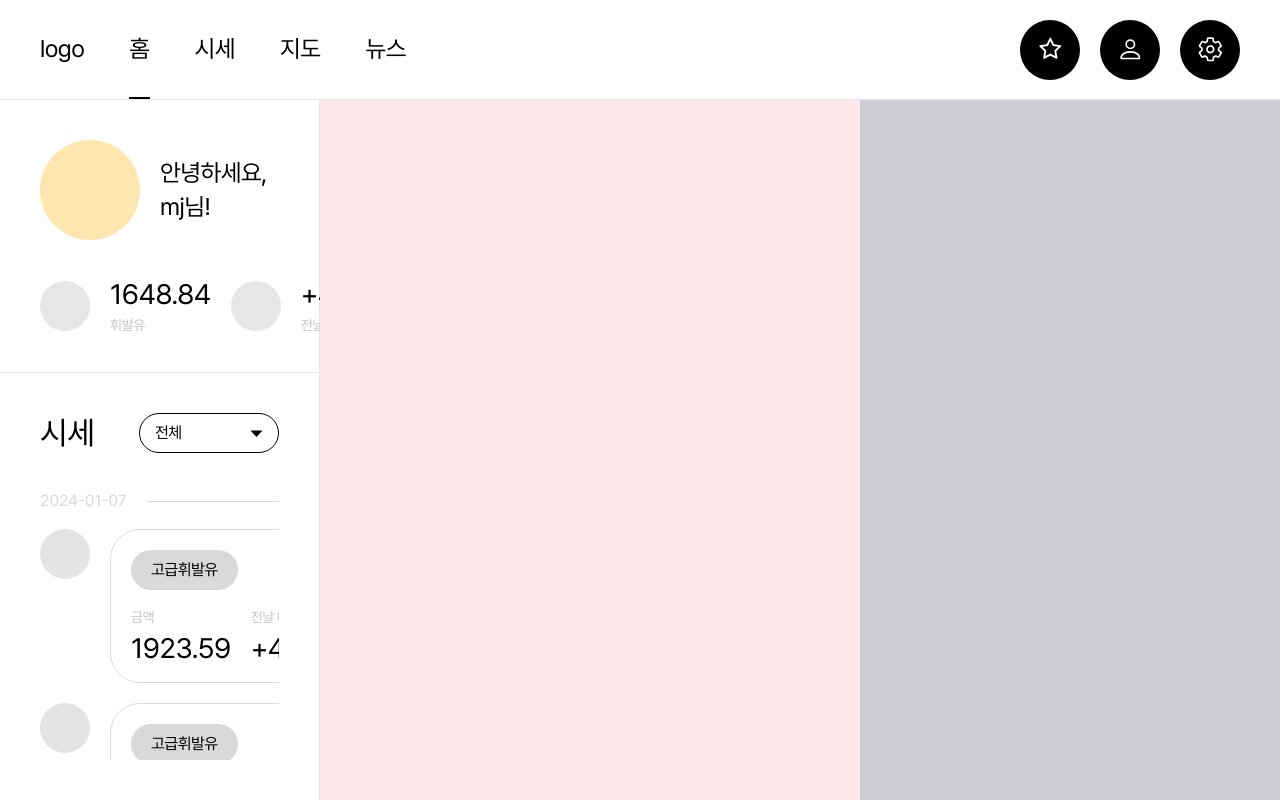
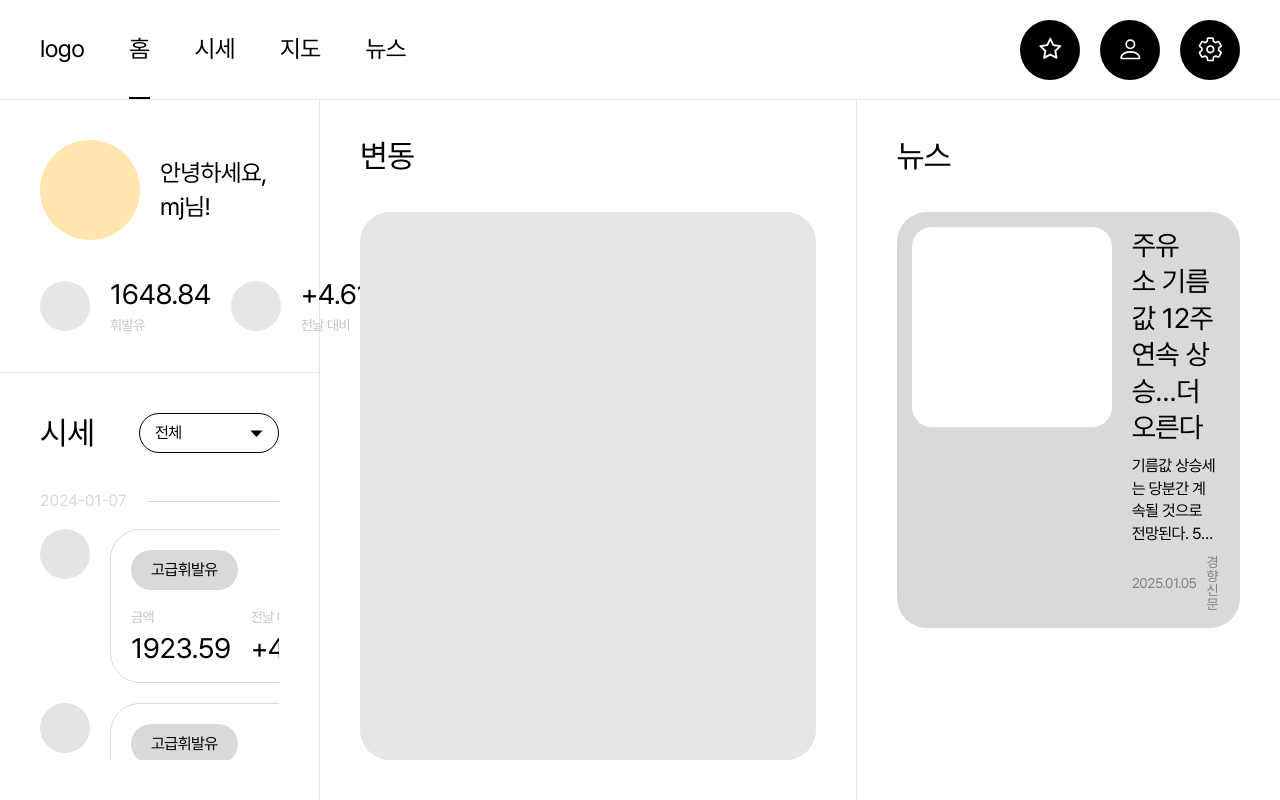
Before and after one commit to mmoengg/toy-oil-price, a Next.js app: page / in a window 1280 px wide. Built offline with nearby package versions, Linux system fonts and the light colour scheme.

Commit message:
design: 홈 - 변동, 뉴스 추가

```diff
--- a/app/(home)/page.tsx
+++ b/app/(home)/page.tsx
@@ -1,5 +1,7 @@
-import HomeAmount from '../../components/home-amount';
-import HomeMypage from '../../components/home-mypage';
+import HomeAmount from '../../components/home/home-amount';
+import HomeFluctuations from '../../components/home/home-fluctuations';
+import HomeMypage from '../../components/home/home-mypage';
+import HomeNews from '../../components/home/home-news';
 import OilInfo from '../../components/oil-info';
 import styles from '../../styles/home/home.module.css';
 import { API_URL } from '../contants';
@@ -111,9 +113,12 @@ export default async function Page() {
 				<HomeMypage />
 				<HomeAmount />
 			</div>
-			<div className={styles.center}></div>
-			<div className={styles.right}></div>
-			{/* <OilInfo oilData={oils} /> */}
+			<div className={styles.center}>
+				<HomeFluctuations />
+			</div>
+			<div className={styles.right}>
+				<HomeNews />
+			</div>
 		</div>
 	);
 }
--- a/components/home-amount-card.tsx
+++ b/components/home/home-amount-card.tsx
@@ -1,4 +1,4 @@
-import styles from '../styles/home/home-amount-card.module.css';
+import styles from '../../styles/home/home-amount-card.module.css';
 
 export default function HomeAmountCard() {
 	return (
--- a/components/home-amount.tsx
+++ b/components/home/home-amount.tsx
@@ -1,4 +1,4 @@
-import styles from '../styles/home/home-amount.module.css';
+import styles from '../../styles/home/home-amount.module.css';
 import HomeAmountCard from './home-amount-card';
 
 export default function HomeAmount() {
--- /dev/null
+++ b/components/home/home-fluctuations.tsx
@@ -0,0 +1,12 @@
+import styles from '../../styles/home/home-fluctuations.module.css';
+
+export default function HomeFluctuations() {
+	return (
+		<div className={styles.container}>
+			<div className={styles.title_wrap}>
+				<h2 className={styles.title}>변동</h2>
+			</div>
+			<div className={styles.chart}></div>
+		</div>
+	);
+}
--- a/components/home-mypage.tsx
+++ b/components/home/home-mypage.tsx
@@ -1,4 +1,4 @@
-import styles from '../styles/home/home-mypage.module.css';
+import styles from '../../styles/home/home-mypage.module.css';
 
 export default function HomeMypage() {
 	return (
@@ -23,7 +23,7 @@ export default function HomeMypage() {
 				<li>
 					<div className={styles.oil_icon}></div>
 					<div className={styles.info_box}>
-						<div className={styles.info_text}>+4.6</div>
+						<div className={styles.info_text}>+4.61</div>
 						<div className={styles.info_title}>전날 대비</div>
 					</div>
 				</li>
--- /dev/null
+++ b/components/home/home-news-card.tsx
@@ -0,0 +1,19 @@
+import styles from '../../styles/home/home-news-card.module.css';
+
+export default function HomeNewsCard() {
+	return (
+		<div className={styles.container}>
+			<div className={styles.main_img}></div>
+			<div className={styles.text_wrap}>
+				<div className={styles.title_wrap}>
+					<div className={styles.title}>주유소 기름값 12주 연속 상승…더 오른다</div>
+					<div className={styles.text}>기름값 상승세는 당분간 계속될 것으로 전망된다. 5일 한국석유공사 유가정보시스템 오피넷에 따르면 1월 첫째주(12월29일∼1월2일) 전국 주유소... 석유업계 관계자는 “최근 상승한 환율에 제품 가격 ...</div>
+				</div>
+				<div className={styles.info_wrap}>
+					<div className={styles.date}>2025.01.05</div>
+					<div className={styles.author}>경향 신문</div>
+				</div>
+			</div>
+		</div>
+	);
+}
--- /dev/null
+++ b/components/home/home-news.tsx
@@ -0,0 +1,15 @@
+import styles from '../../styles/home/home-news.module.css';
+import HomeNewsCard from './home-news-card';
+
+export default function HomeNews() {
+	return (
+		<div className={styles.container}>
+			<div className={styles.title_wrap}>
+				<h2 className={styles.title}>뉴스</h2>
+			</div>
+			<div>
+				<HomeNewsCard />
+			</div>
+		</div>
+	);
+}
--- a/styles/home/home-amount.module.css
+++ b/styles/home/home-amount.module.css
@@ -49,6 +49,10 @@
 	flex-direction: column;
 	gap: 40px;
 }
+.amount_wrap::-webkit-scrollbar {
+	width: 0px;
+}
+
 .amount_box {
 	width: 100%;
 	display: flex;
--- /dev/null
+++ b/styles/home/home-fluctuations.module.css
@@ -0,0 +1,27 @@
+.container {
+	width: 100%;
+	height: 100%;
+	padding: 40px;
+	border-right: 1px solid #e6e6e6;
+	display: flex;
+	flex-direction: column;
+	gap: 40px;
+}
+
+.title_wrap {
+	width: 100%;
+	display: flex;
+	align-items: center;
+	justify-content: space-between;
+}
+.title {
+	font-size: 32px;
+}
+
+.chart {
+	width: 100%;
+	height: 100%;
+	padding: 40px;
+	border-radius: 30px;
+	background-color: #e6e6e6;
+}
--- /dev/null
+++ b/styles/home/home-news-card.module.css
@@ -0,0 +1,62 @@
+.container {
+	width: 100%;
+	height: 100%;
+	padding: 15px 22px 17px 15px;
+	border-radius: 30px;
+	background-color: #d9d9d9;
+	display: flex;
+	align-items: start;
+	justify-content: start;
+	gap: 20px;
+}
+
+.main_img {
+	min-width: 200px;
+	min-height: 200px;
+	border-radius: 20px;
+	background-color: #fff;
+}
+
+.text_wrap {
+	width: 100%;
+	height: 100%;
+	display: flex;
+	align-items: start;
+	justify-content: space-between;
+	flex-direction: column;
+	gap: 10px;
+}
+
+.title_wrap {
+	width: 100%;
+	height: 100%;
+	display: flex;
+	align-items: start;
+	justify-content: start;
+	flex-direction: column;
+	gap: 10px;
+}
+.title_wrap .title {
+	font-size: 28px;
+	line-height: 1.3;
+}
+.title_wrap .text {
+	width: 100%;
+	height: 100%;
+	line-height: 1.4;
+	display: -webkit-box;
+	-webkit-box-orient: vertical;
+	overflow: hidden;
+	-webkit-line-clamp: 4;
+}
+
+.info_wrap {
+	width: 100%;
+	height: 20%;
+	font-size: 14px;
+	color: #838383;
+	display: flex;
+	align-items: center;
+	justify-content: space-between;
+	gap: 10px;
+}
--- /dev/null
+++ b/styles/home/home-news.module.css
@@ -0,0 +1,18 @@
+.container {
+	width: 100%;
+	height: calc(100vh - 373px);
+	padding: 40px;
+	display: flex;
+	flex-direction: column;
+	gap: 40px;
+}
+
+.title_wrap {
+	width: 100%;
+	display: flex;
+	align-items: center;
+	justify-content: space-between;
+}
+.title {
+	font-size: 32px;
+}
--- a/styles/home/home.module.css
+++ b/styles/home/home.module.css
@@ -21,7 +21,6 @@
 	flex-direction: column;
 	align-items: start;
 	justify-content: start;
-	background-color: rgb(253, 233, 233);
 }
 .right {
 	width: 35%;
@@ -30,5 +29,4 @@
 	flex-direction: column;
 	align-items: start;
 	justify-content: start;
-	background-color: rgb(204, 204, 215);
 }
```
